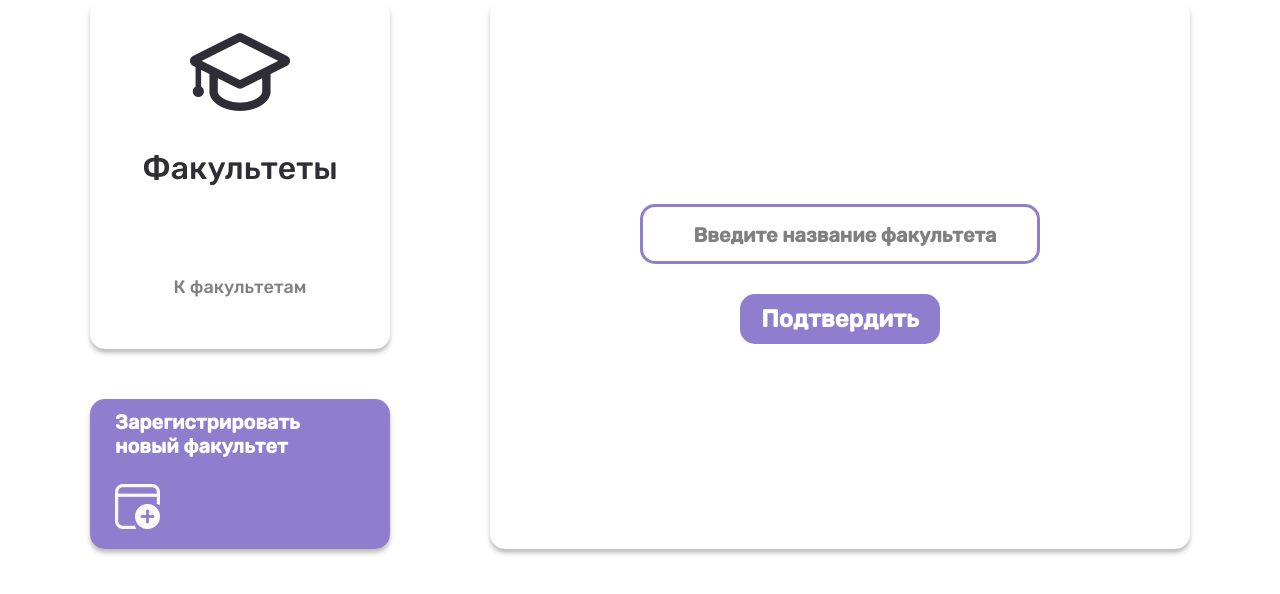
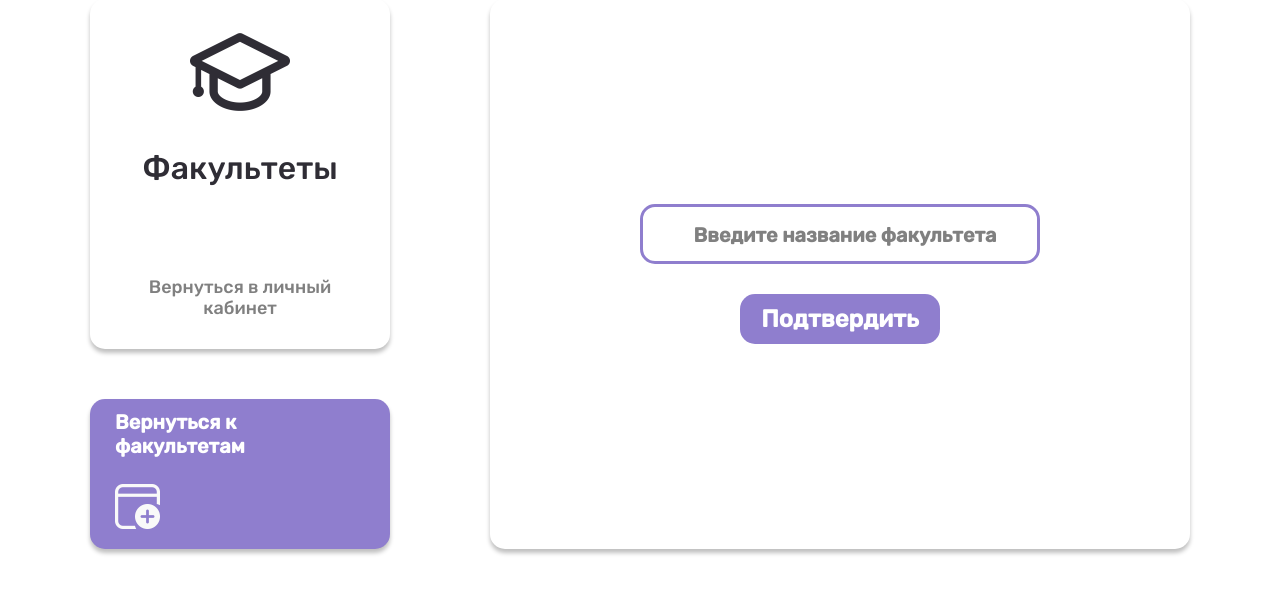
Before and after one commit to IaroslavPiatak/diploma, a PHP site: page /admin/faculty/faculty_create.php in a window 1280 px wide. Shown: the part 101-695 px from the top of the page. Run offline with PHP 8.4, Linux system fonts and the light colour scheme.

Commit message:
some css fix

```diff
--- a/admin/faculty/faculty_create.php
+++ b/admin/faculty/faculty_create.php
@@ -28,20 +28,22 @@ require_once '../../connection.php';
                                 <span>Факультеты</span>
                             </div>
                             <div class="exit">
-                                <a href="faculty.php">К факультетам</a>
+                                <a href="../paAdmin.php">Вернуться в личный кабинет</a>
                             </div>
                         </div>
                     </div>
+                    <a href="faculty.php">
                         <div class="register_faculty">
                             <div class="register_faculty_content">
                                 <div class="text">
-                                <span>Зарегистрировать новый факультет</span>
+                                    <span>Вернуться к факультетам</span>
                                 </div>
                                 <div class="img">
                                     <img src="/img/admin/faculty/Group (1).png" class="icon1">
                                 </div>
                             </div>
                         </div>
+                    </a>
                 </div>
                 <div class="right_block">
                     <div class="create">
```
Also changed, not shown: css/admin/faculty/faculty.css (+5 -2 lines). Lines whose indentation alone changed are shown as unchanged.
